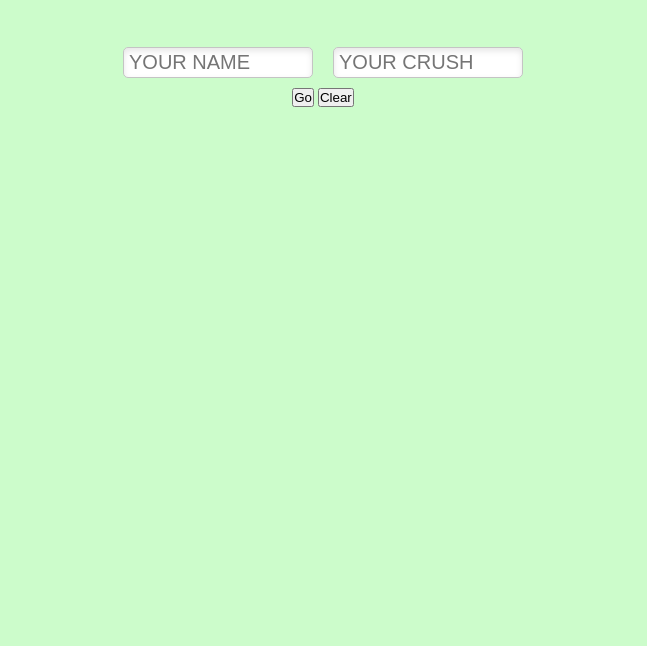
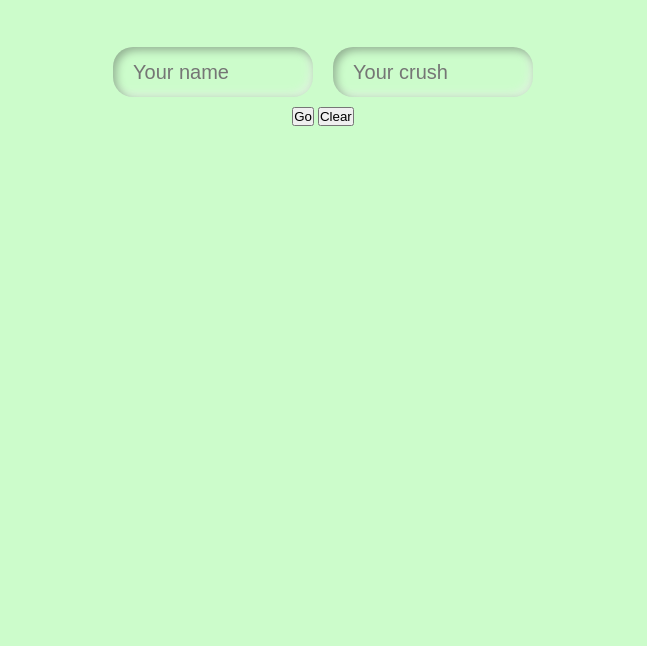
Before and after one commit to BojoZahariev/DoesHeLoveMe, a plain HTML site: page index.html in a window 1280 px wide. Shown: the part 154-800 px from the top of the page, without its empty margins (317-964 px from the left). Drawn offline with Linux system fonts and the light colour scheme.

Commit message:
input change

```diff
--- a/style.css
+++ b/style.css
@@ -33,6 +33,8 @@ html {
   justify-content: center;
 }
 
+/*
+
 input {
   text-transform: uppercase;
   border: 1px solid #c4c4c4;
@@ -50,17 +52,21 @@ input:focus {
   outline-color: #f4c095;
 }
 
-.blink {
-  animation: blinking 1s 3 ease-in-out;
-}
+*/
 
-@keyframes blinking {
-  0% {
-    background-color: #fff;
-  }
-  50% {
-    border-color: #ee2e31;
-  }
+input {
+  width: 200px;
+  height: 50px;
+  border: none;
+  border-radius: 20px;
+  outline: none;
+  font-size: 20px;
+  padding: 3px 20px;
+  margin: 0px 10px;
+  box-shadow: inset 0.2rem 0.2rem 0.5rem #92b192, inset -0.2rem -0.2rem 0.5rem #e1f3e1;
+  background: #ccfccb;
+  color: #1c3144;
+  caret-color: #1c3144;
 }
 
 #btnDiv {
```
